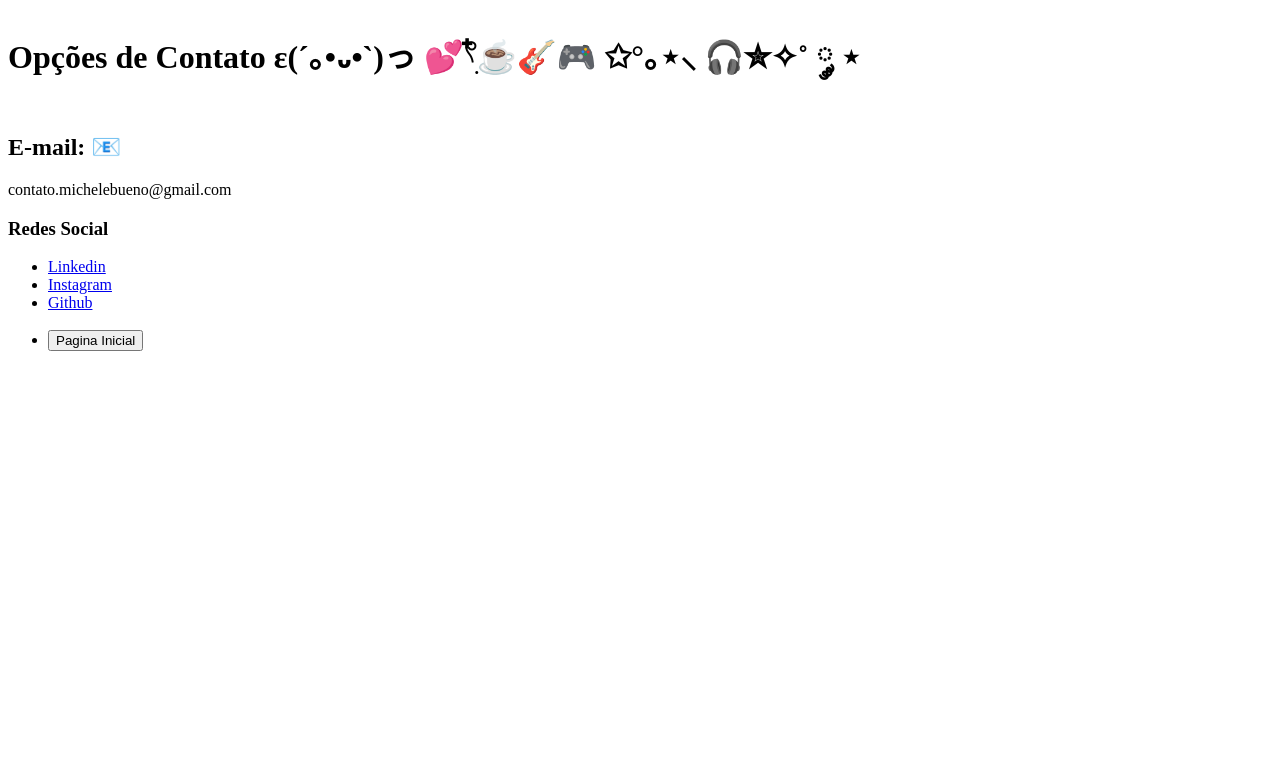
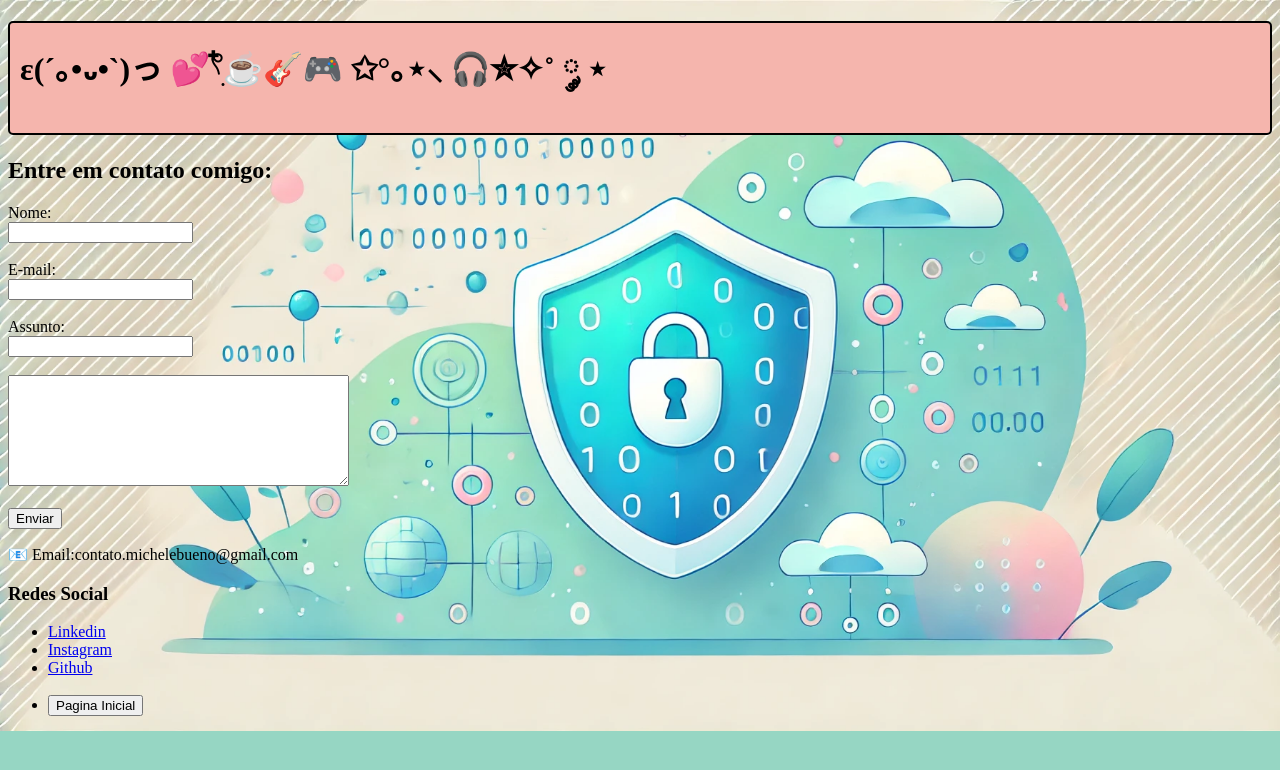
Before and after one commit to spacemich/Desenvolvimento-Web, a plain HTML site: page Contato.html in a window 1280 px wide. Drawn offline with Linux system fonts and the light colour scheme.

Commit message:
Aplicação do CSS
Aplicação do CSS

```diff
--- a/Contato.html
+++ b/Contato.html
@@ -1,30 +1,47 @@
 <!DOCTYPE html>
 <html lang="pt-br">
-
 <head>
     <meta charset="UTF-8">
     <meta name="viewport" content="width=device-width, initial-scale=1.0">
+    <link rel="stylesheet" href="assets/CSS/style.css">
     <title>Sobre</title>
 </head>
 
 
-<body>
-    <h1>Opções de Contato ε(´｡•᎑•`)っ 💕𓍢ִ໋☕️🎸🎮 ✩°｡⋆⸜ 🎧✮✧˚ ༘ ⋆ </h1>
-    <h2>E-mail: 📧 </h2>
-    <p> contato.michelebueno@gmail.com </p>
+<body style="background-color:rgb(150, 214, 195);">
+    <h1 style="border: 2px solid #000; padding: 10px; border-radius: 5px;"> ε(´｡•᎑•`)っ 💕𓍢ִ໋☕️🎸🎮 ✩°｡⋆⸜ 🎧✮✧˚ ༘ ⋆ </h1>
+    <h2>Entre em contato comigo: </h2>
+    <form>
+        <label for="nome">Nome:</label> <br>
+        <input type="text" id="nome">
+        <br>
+        <br>
+        <label for="email">E-mail:</label> <br>
+        <input type="email" id="email">
+        <br>
+        <br>
+        <label for="Assunto">Assunto:</label> <br>
+        <input type="text" id="assunto">
+        <br>
+        <br>
+        <textarea name="" id="" cols="40" rows="7"></textarea> <br>
+        <br>
+        <button>Enviar</button>
+    </form>
+    <p> 📧 Email:contato.michelebueno@gmail.com </p>
     <h3> Redes Social </h3>
     <nav>
         <ul>
             <li>
                 <a href="https://www.linkedin.com/in/michele-bueno-283893a6/" target="_blank">Linkedin</a>
-                </li>
+            </li>
             <li>
                 <a href="https://www.instagram.com/bueno_mich/" target="_blank">Instagram</a>
             </li>
             <li>
                 <a href="https://github.com/spacemich" target="_blank">Github</a>
             </li>
-        </br>
+            </br>
             <li>
                 <a href="index.html" target="_blank"> <button id="botao"> Pagina Inicial </button> </a>
             </li>
--- /dev/null
+++ b/assets/CSS/style.css
@@ -0,0 +1,23 @@
+/*
+Estilos da página index.html
+
+*/
+body {
+    background-image: url('/Desenvolvimento-Web/assets/img/ciberfofo.webp');
+    background-repeat: no-repeat;
+    background-attachment: fixed;
+    background-size: 100%;
+}
+h1 {background-color:rgb(245, 181, 173); color:rgb(0, 0, 0);}
+#cored{color: rgb(126, 37, 44);}
+#foto_perfil {width: 300px; height:300px ;}
+
+
+/*
+Estilos da página contato.html
+*/
+body {
+    background-image: url('/Desenvolvimento-Web/assets/img/ciberfofo2.webp');
+    background-repeat: no-repeat;
+    background-attachment: fixed;
+    background-size: 100%;
```
Also changed, not shown: index.html (+42 -21 lines), assets/img/Foto_perfil.jpg (added), assets/img/ciberfofo.webp (added), assets/img/ciberfofo2.webp (added).
